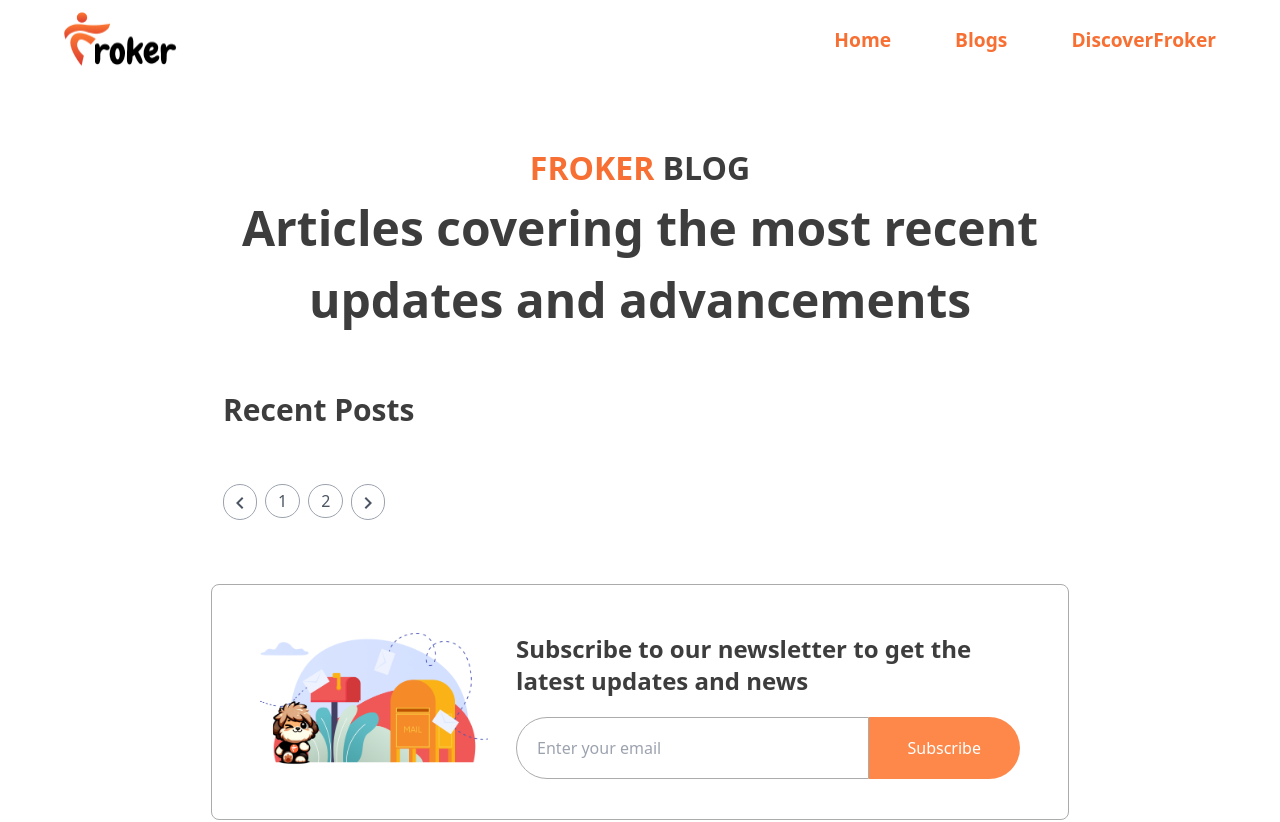
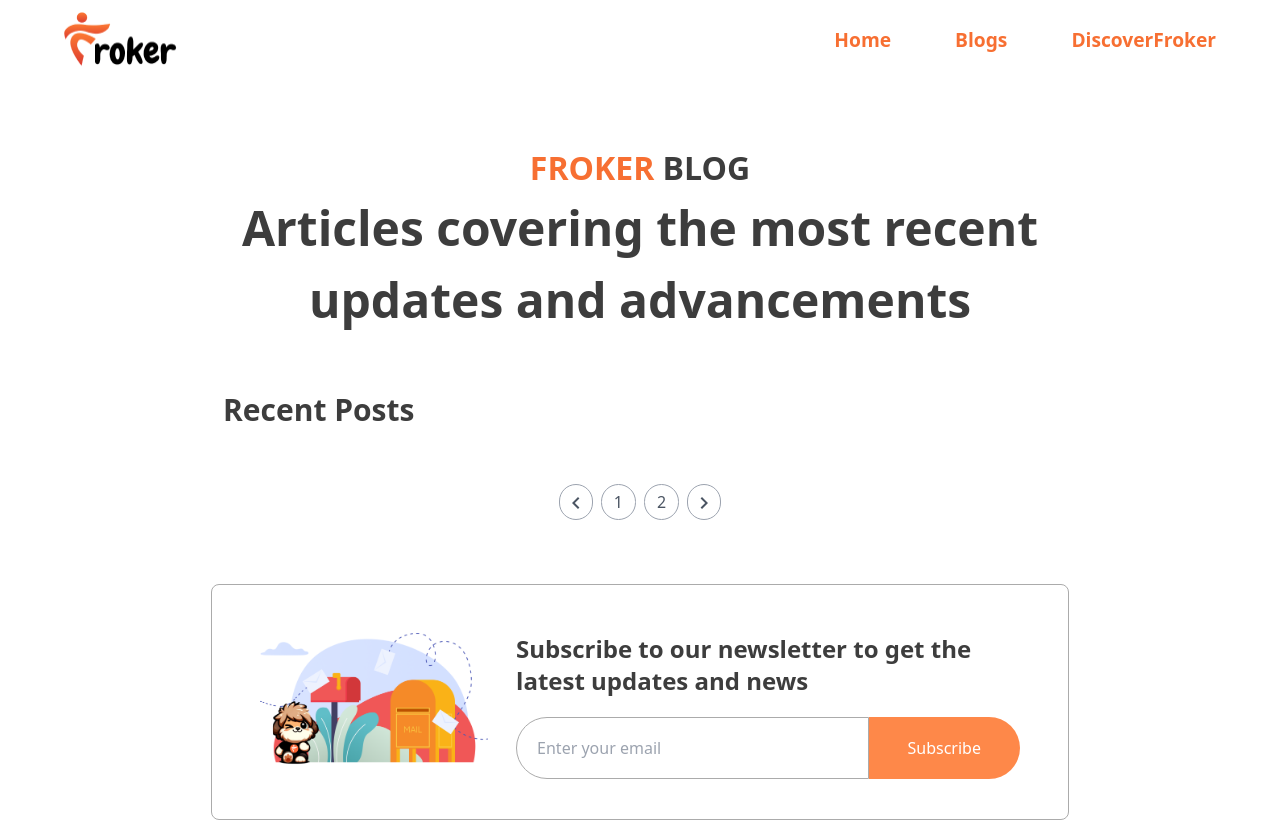
Before and after one commit to apurb-coder/Forker, a React (Vite) app in the folder client/: page /blogs in a window 1280 px wide. Shown: the top 822 px of the page. Built offline with nearby package versions, Linux system fonts and the light colour scheme.

Commit message:
pagination

```diff
--- a/client/src/components/RecentPost.jsx
+++ b/client/src/components/RecentPost.jsx
@@ -9,10 +9,11 @@
       <div className="text-3xl font-semibold text-[#3d3d3d]">Recent Posts</div>
       <div className="grid grid-rows-3 pt-[0.5rem]"></div>
       {/* Pagination buttons */}
-      <div className="mt-[3rem] space-x-2">
+      <div className="mt-[3rem] space-x-2 flex justify-center">
         <button className="border-[1px] border-gray-400 p-1 text-gray-600 rounded-full font-bold">
           <NavigateBeforeIcon />
         </button>
+        {/* TODO: Generate Number of pages through API calls, if current page==1 disable left arrow, if current page==last disable right arrow */}
         <button className="border-[1px] border-gray-400 px-3 py-1 text-gray-600 rounded-full">
           1
         </button>
```
